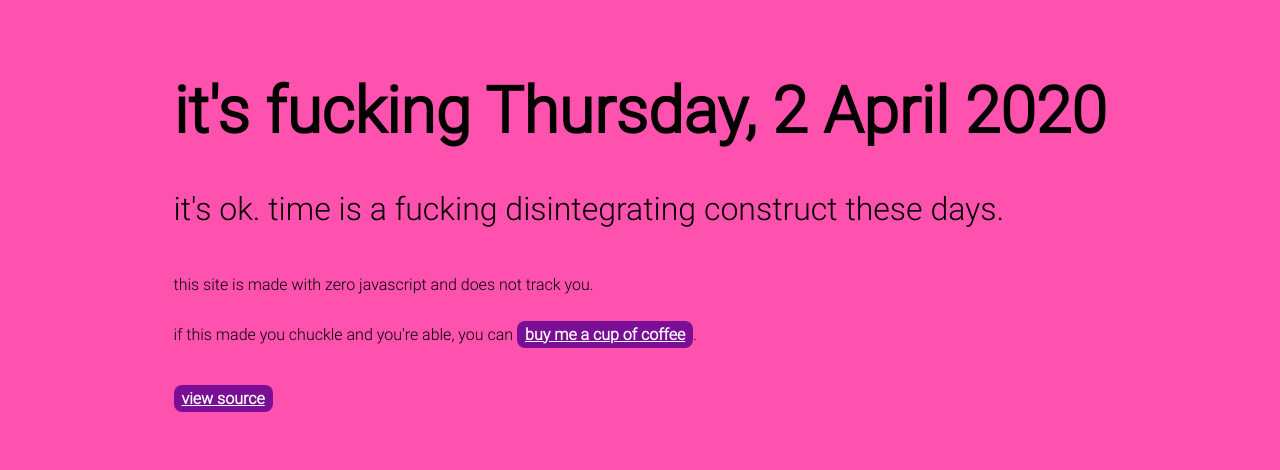
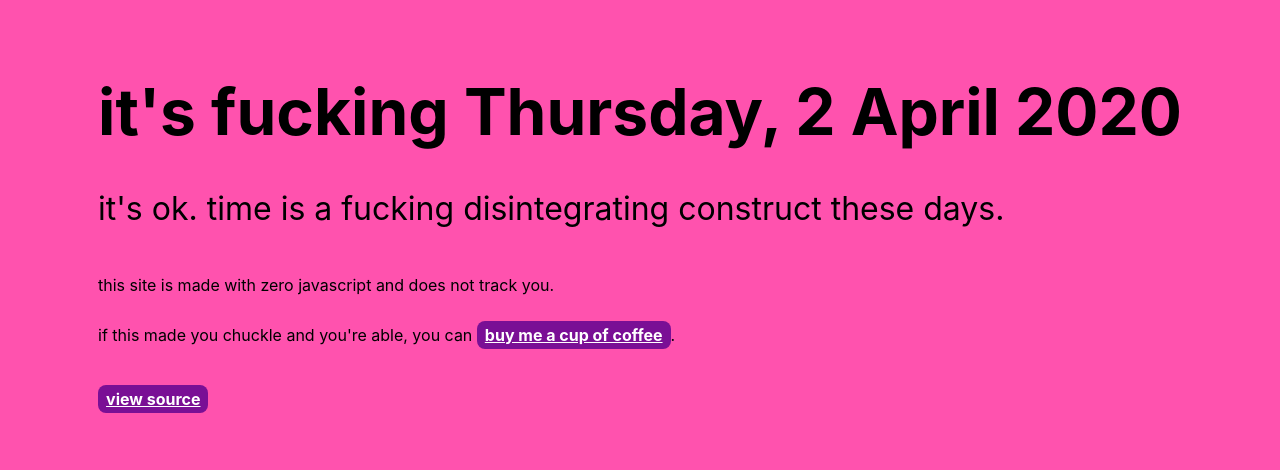
Before and after one commit to vfalconi/whatfuckingdayisit.com, a PHP site: page / in a window 1280 px wide. Shown: the top 470 px of the page. Run offline with PHP 8.4, Linux system fonts and the light colour scheme.

Commit message:
Update index.php

```diff
--- a/index.php
+++ b/index.php
@@ -1,6 +1,7 @@
 <?php
 	$day = date('l');
 	$date = date('j F Y');
+	$datetime= date('c');
 ?>
 <!DOCTYPE html>
 <html lang="en">
@@ -10,12 +11,6 @@
 	<title>what fucking day is it? it's <?=$day?></title>
 	<link rel="icon" type="image/svg+xml" href="favicon.svg">
 	<style>
-		@font-face {
-			font-family: system;
-			font-style: normal;
-			font-weight: 300;
-			src: local(".SFNSText-Light"), local(".HelveticaNeueDeskInterface-Light"), local(".LucidaGrandeUI"), local("Ubuntu Light"), local("Segoe UI Light"), local("Roboto-Light"), local("DroidSans"), local("Tahoma");
-		}
 		html {
 			line-height: 1.15;
 			-webkit-text-size-adjust: 100%;
@@ -24,7 +19,7 @@
 			color: #000;
 			background: #FF52AE;
 			margin: 0;
-			font-family: "system";
+			font-family: -apple-system,BlinkMacSystemFont,"Segoe UI",Roboto,Oxygen-Sans,Ubuntu,Cantarell,"Helvetica Neue",sans-serif;
 			display: grid;
 			justify-content: center;
 			padding: 2em;
@@ -47,11 +42,12 @@
 		a:hover {
 			color: #99FF00;
 		}
+		time span { white-space: nowrap; }
 	</style>
 </head>
 <body>
 	<main role="main">
-		<h1>it's fucking <?=$day?>, <?=$date?></h1>
+		<h1>it's fucking <time datetime="<?=$datetime?>"><span><?=$day?></span>, <span><?=$date?></span></time></h1>
 		<p>it's ok. time is a fucking disintegrating construct these days.</p>
 	</main>
 	<footer>
```
